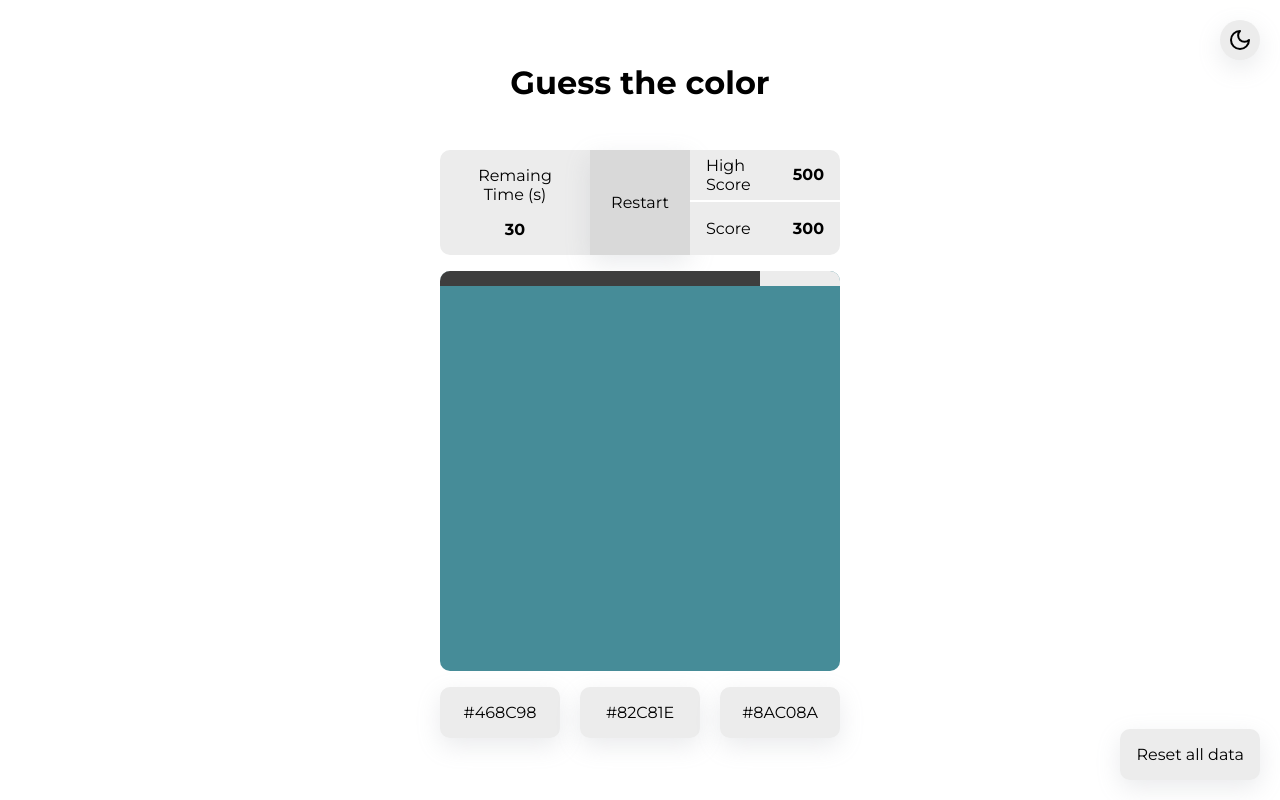
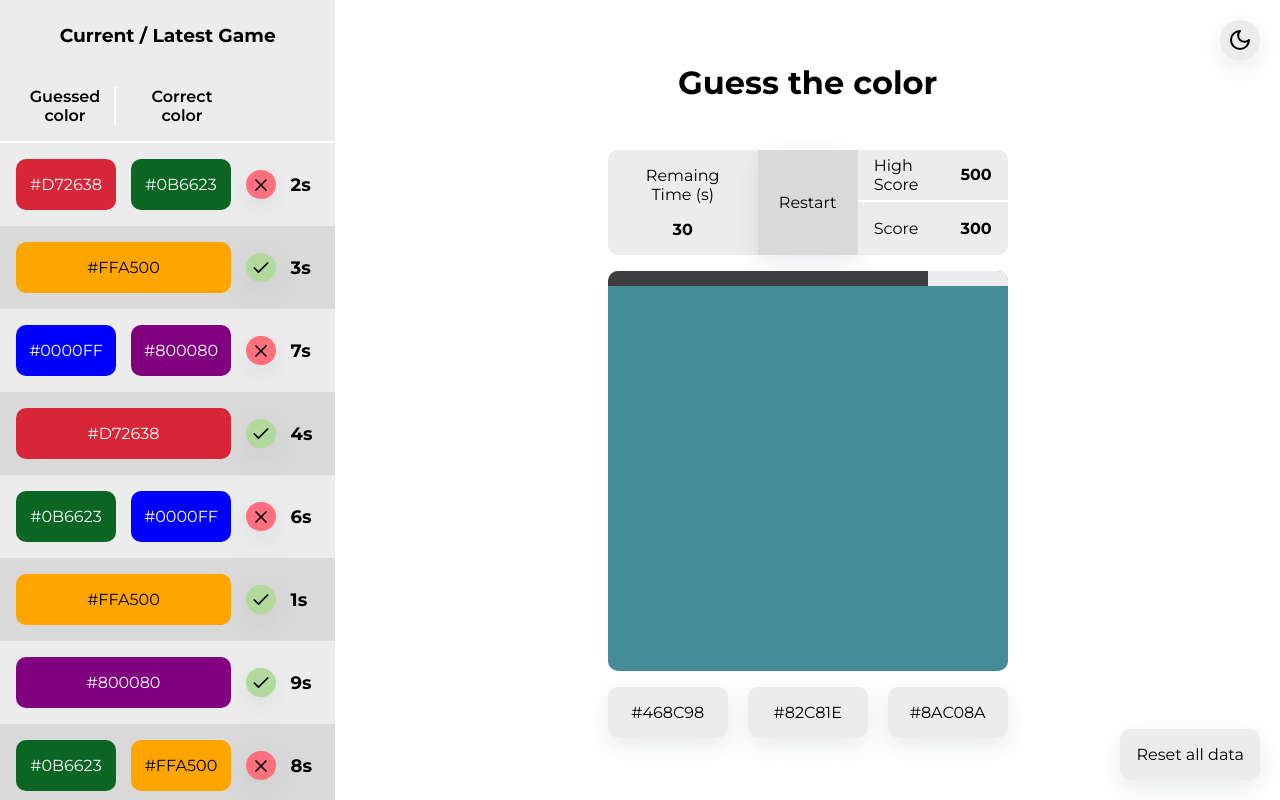
Before and after one commit to DemetrioG/guess-the-color, a Next.js app: page / in a window 1280 px wide. Built offline with nearby package versions, Linux system fonts and the light colour scheme.

Commit message:
feat: sidebar

```diff
--- a/src/components/Button/index.tsx
+++ b/src/components/Button/index.tsx
@@ -1,14 +1,8 @@
 import { IThemeProvider } from "@/styles/baseTheme";
-import { CSSProperties } from "react";
 import { useTheme } from "styled-components";
+import { ButtonProps } from "./types";
 
-export const Button = ({
-  children,
-  styles,
-}: {
-  children: React.ReactNode;
-  styles?: CSSProperties;
-}) => {
+export const Button = (props: ButtonProps) => {
   const { theme }: IThemeProvider = useTheme();
   return (
     <div
@@ -19,10 +13,10 @@ export const Button = ({
         textAlign: "center",
         borderRadius: 10,
         cursor: "pointer",
-        ...styles,
+        ...props.styles,
       }}
     >
-      {children}
+      {props.children}
     </div>
   );
 };
--- /dev/null
+++ b/src/components/Button/types.ts
@@ -0,0 +1,6 @@
+import { CSSProperties } from "react";
+
+export interface ButtonProps {
+  children: React.ReactNode;
+  styles?: CSSProperties;
+}
--- a/src/components/ChangeTheme/index.tsx
+++ b/src/components/ChangeTheme/index.tsx
@@ -2,7 +2,7 @@ import { IThemeProvider } from "@/styles/baseTheme";
 import { Center } from "@/styles/general";
 import { Moon, Sun } from "lucide-react";
 import { useTheme } from "styled-components";
-import When from "../When";
+import { When } from "../When";
 
 export const ChangeTheme = () => {
   const { theme }: IThemeProvider = useTheme();
--- a/src/components/OptionButtons/index.tsx
+++ b/src/components/OptionButtons/index.tsx
@@ -1,4 +1,4 @@
-import { OptionButtonsProps } from "./types";
+import { ButtonProps, OptionButtonsProps } from "./types";
 import { HStack, Text } from "@/styles/general";
 import { Button as BaseButton } from "../Button";
 
@@ -15,14 +15,14 @@ export const OptionButtons = (props: OptionButtonsProps) => {
   );
 };
 
-const Button = ({ hex }: { hex: string }) => {
+const Button = (props: ButtonProps) => {
   return (
     <BaseButton
       styles={{
         width: "120px",
       }}
     >
-      <Text>{hex}</Text>
+      <Text>{props.hex}</Text>
     </BaseButton>
   );
 };
--- a/src/components/OptionButtons/types.ts
+++ b/src/components/OptionButtons/types.ts
@@ -1,3 +1,7 @@
 export interface OptionButtonsProps {
   activeColor: string;
 }
+
+export interface ButtonProps {
+  hex: string;
+}
--- /dev/null
+++ b/src/components/Sidebar/index.tsx
@@ -0,0 +1,179 @@
+import { IThemeProvider } from "@/styles/baseTheme";
+import { Center, HStack, Text, VStack } from "@/styles/general";
+import { Check, X } from "lucide-react";
+import { useTheme } from "styled-components";
+import { ColorProps, ItemProps } from "./types";
+import { When } from "../When";
+
+export const Sidebar = () => {
+  const { theme }: IThemeProvider = useTheme();
+  return (
+    <VStack style={{ backgroundColor: theme?.secondary, height: "100vh" }}>
+      <VStack
+        style={{
+          padding: "1.5rem",
+          alignItems: "center",
+          justifyContent: "center",
+        }}
+      >
+        <Text as={"h3"}>Current / Latest Game</Text>
+      </VStack>
+      <HStack
+        style={{
+          padding: "1rem",
+          gap: "1rem",
+          borderBottomWidth: 2,
+          borderColor: theme?.primary,
+          borderBottomStyle: "solid",
+        }}
+      >
+        <div
+          style={{
+            width: "100px",
+            textAlign: "center",
+            borderRightWidth: 2,
+            borderRightStyle: "solid",
+            borderColor: theme?.primary,
+          }}
+        >
+          <Text style={{ fontWeight: 600 }}>Guessed color</Text>
+        </div>
+        <div style={{ width: "100px", textAlign: "center" }}>
+          <Text style={{ fontWeight: 600 }}>Correct color</Text>
+        </div>
+      </HStack>
+      <VStack style={{ overflow: "auto" }}>
+        {data.map((item, i) => (
+          <Item key={item.guessed} data={{ ...item, index: i }} />
+        ))}
+      </VStack>
+    </VStack>
+  );
+};
+
+const Item = ({ data }: { data: ItemProps }) => {
+  const { theme }: IThemeProvider = useTheme();
+  const rightColor = data.color === data.guessed;
+  const isEven = data.index % 2 === 0;
+
+  return (
+    <HStack
+      style={{
+        padding: "1rem",
+        gap: "15px",
+        alignItems: "center",
+        backgroundColor: isEven ? theme?.secondary : theme?.tertiary,
+      }}
+    >
+      <When is={!rightColor}>
+        <Color data={data.guessed} />
+        <Color data={data.color} />
+      </When>
+      <When is={rightColor}>
+        <Color
+          data={data.color}
+          styles={{
+            width: "215px",
+          }}
+        ></Color>
+      </When>
+      <Center
+        style={{
+          padding: "0.3rem",
+          height: "max-content",
+          borderRadius: 50,
+          backgroundColor: rightColor ? theme?.green : theme?.red,
+          boxShadow: "rgba(149, 157, 165, 0.2) 0px 8px 24px",
+        }}
+      >
+        <When is={rightColor}>
+          <Check size={20} />
+        </When>
+        <When is={!rightColor}>
+          <X size={20} />
+        </When>
+      </Center>
+      <Text style={{ fontWeight: "bold", fontSize: "18px" }}>{data.time}s</Text>
+    </HStack>
+  );
+};
+
+const Color = (props: ColorProps) => {
+  return (
+    <Center
+      style={{
+        backgroundColor: props.data,
+        padding: "1rem",
+        textAlign: "center",
+        width: "100px",
+        borderRadius: 10,
+        ...props.styles,
+      }}
+    >
+      <span style={{ color: getContrastColor(props.data) }}>{props.data}</span>
+    </Center>
+  );
+};
+
+function getContrastColor(hex: string) {
+  const red = parseInt(hex.substring(1, 3), 16);
+  const green = parseInt(hex.substring(3, 5), 16);
+  const blue = parseInt(hex.substring(5, 7), 16);
+
+  const luminance = (0.299 * red + 0.587 * green + 0.114 * blue) / 255;
+  const contrastColor = luminance > 0.5 ? "#000000" : "#FFFFFF";
+  return contrastColor;
+}
+
+const data = [
+  {
+    guessed: "#D72638",
+    color: "#0B6623",
+    time: 2,
+  },
+  {
+    guessed: "#FFA500",
+    color: "#FFA500",
+    time: 3,
+  },
+  {
+    guessed: "#0000FF",
+    color: "#800080",
+    time: 7,
+  },
+  {
+    guessed: "#D72638",
+    color: "#D72638",
+    time: 4,
+  },
+  {
+    guessed: "#0B6623",
+    color: "#0000FF",
+    time: 6,
+  },
+  {
+    guessed: "#FFA500",
+    color: "#FFA500",
+    time: 1,
+  },
+  {
+    guessed: "#800080",
+    color: "#800080",
+    time: 9,
+  },
+  {
+    guessed: "#0B6623",
+    color: "#FFA500",
+    time: 8,
+  },
+  {
+    guessed: "#800080",
+    color: "#D72638",
+    time: 10,
+  },
+  {
+    guessed: "#D72638",
+    color: "#0000FF",
+    time: 5,
+  },
+];
--- /dev/null
+++ b/src/components/Sidebar/types.ts
@@ -0,0 +1,13 @@
+import { CSSProperties } from "react";
+
+export interface ItemProps {
+  guessed: string;
+  color: string;
+  time: number;
+  index: number;
+}
+
+export interface ColorProps {
+  data: ItemProps["color"] | ItemProps["guessed"];
+  styles?: CSSProperties;
+}
--- a/src/components/When/index.tsx
+++ b/src/components/When/index.tsx
@@ -1,11 +1,5 @@
-const When = ({
-  children,
-  is,
-}: {
-  children: JSX.Element | JSX.Element[];
-  is: boolean;
-}) => {
-  return is ? <>{children}</> : <></>;
+import { WhenProps } from "./types";
+
+export const When = (props: WhenProps) => {
+  return props.is ? <>{props.children}</> : <></>;
 };
-
-export default When;
--- /dev/null
+++ b/src/components/When/types.ts
@@ -0,0 +1,4 @@
+export interface WhenProps {
+  children: React.ReactNode;
+  is: boolean;
+}
--- a/src/pages/App/index.tsx
+++ b/src/pages/App/index.tsx
@@ -1,4 +1,4 @@
-import { Center, Text, VStack } from "@/styles/general";
+import { Center, HStack, Text, VStack } from "@/styles/general";
 import { InfoBar } from "@/components/InfoBar";
 import { ActiveColor } from "@/components/ActiveColor";
 import { OptionButtons } from "@/components/OptionButtons";
@@ -6,11 +6,16 @@ import { IThemeProvider } from "@/styles/baseTheme";
 import { useTheme } from "styled-components";
 import { ChangeTheme } from "@/components/ChangeTheme";
 import { Reset } from "@/components/Reset";
+import { Sidebar } from "@/components/Sidebar";
 
 const App = () => {
   const { theme }: IThemeProvider = useTheme();
   return (
-    <div style={{ background: theme?.primary, height: "100vh" }}>
+    <HStack>
+      <Sidebar />
+      <div
+        style={{ background: theme?.primary, height: "100vh", width: "100%" }}
+      >
         <Center style={{ gap: "3rem", height: "100%" }}>
           <Text as={"h1"}>Guess the color</Text>
           <VStack
@@ -27,6 +32,7 @@ const App = () => {
         <ChangeTheme />
         <Reset />
       </div>
+    </HStack>
   );
 };
 
```
Lines whose indentation alone changed are shown as unchanged.
